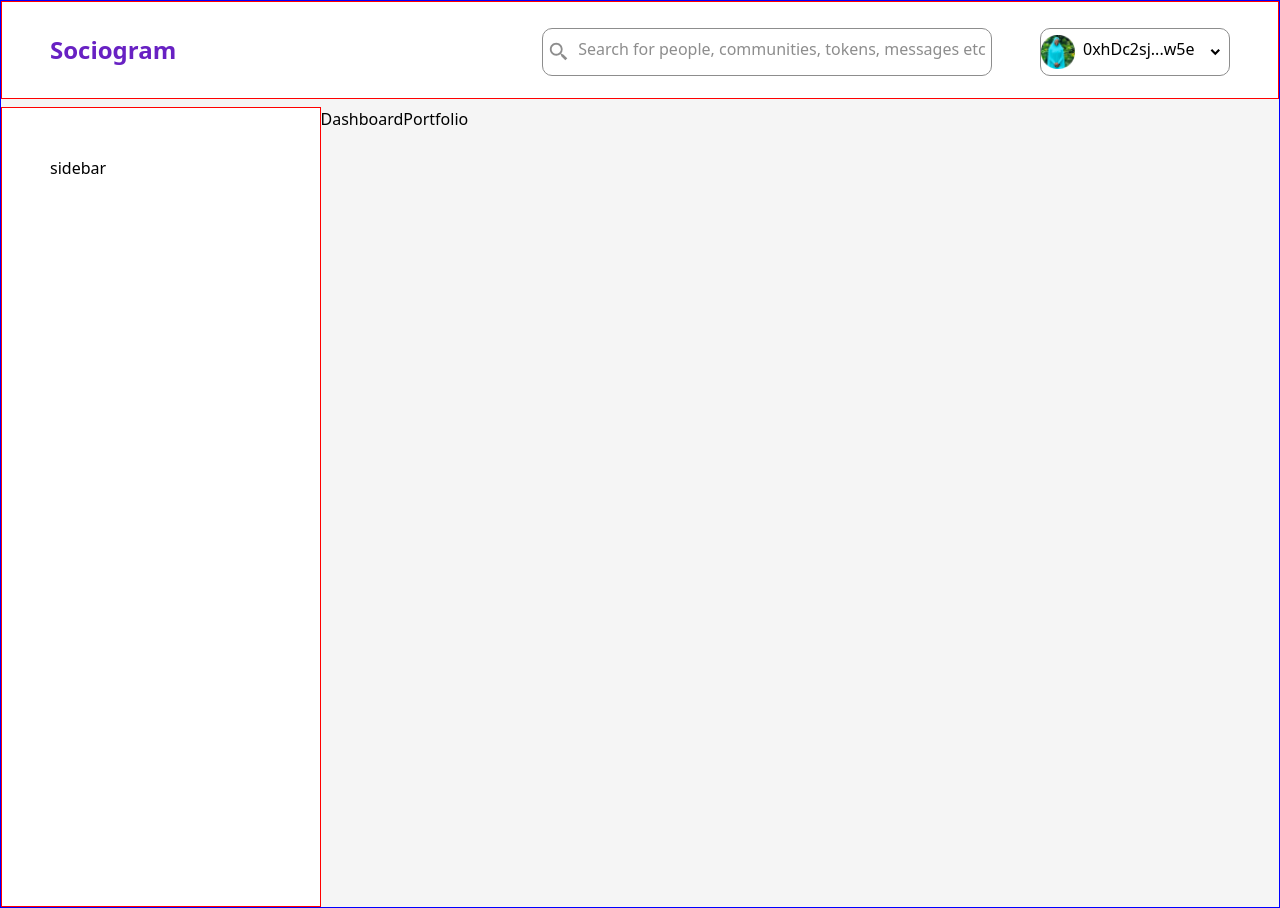
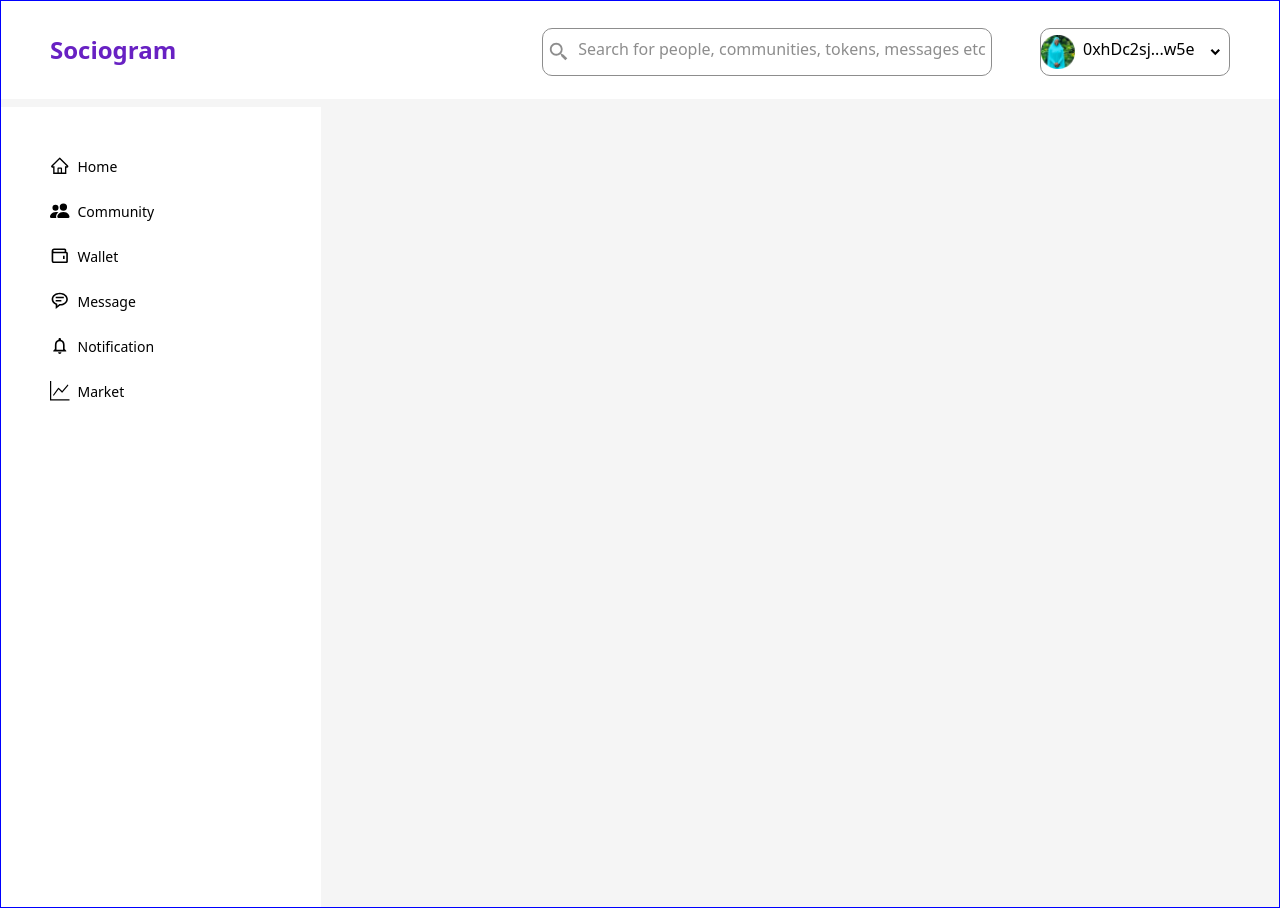
Before and after one commit to mySociogram/Frontend, a React (Vite) app: page / in a window 1280 px wide. Built offline with nearby package versions, Linux system fonts and the light colour scheme.

Commit message:
created the sidebar

```diff
--- a/src/components/SideBar.tsx
+++ b/src/components/SideBar.tsx
@@ -1,8 +1,128 @@
 import React from 'react'
 import '../style/SideBar.css'
+import { AiOutlineHome } from 'react-icons/ai'
+import { BiWallet } from 'react-icons/bi'
+import { BiMessageRoundedDetail } from 'react-icons/bi'
+import { BsFillPeopleFill } from 'react-icons/bs'
+import { MdNotificationsNone } from 'react-icons/md'
+import { BsGraphUp } from 'react-icons/bs'
+import { Link, useLocation } from 'react-router-dom'
 
 const SideBar = () => {
-  return <aside className='sidebar p-lg-5'>sidebar</aside>
+  const location = useLocation()
+  return (
+    <aside className='sidebar p-lg-5'>
+      <section>
+        <div className='d-flex'>
+          <AiOutlineHome
+            className='side-icons'
+            style={{
+              color: location.pathname === '/Home' ? '#6821C3' : 'black',
+            }}
+          />
+          <Link
+            to='/Home'
+            className='Link-sideText ms-lg-2'
+            style={{
+              color: location.pathname === '/Home' ? '#6821C3' : 'black',
+            }}
+          >
+            <p>Home</p>
+          </Link>
+        </div>
+        <div className='d-flex mt-lg-2'>
+          <BsFillPeopleFill
+            className='side-icons'
+            style={{
+              color: location.pathname === '/Community' ? '#6821C3' : 'black',
+            }}
+          />
+          <Link
+            to='/Community'
+            className='Link-sideText ms-lg-2'
+            style={{
+              color: location.pathname === '/Community' ? '#6821C3' : 'black',
+            }}
+          >
+            <p>Community</p>
+          </Link>
+        </div>
+        <div className='d-flex mt-lg-2'>
+          <BiWallet
+            className='side-icons'
+            style={{
+              color:
+                location.pathname === '/DashboardWallet' ? '#6821C3' : 'black',
+            }}
+          />
+          <Link
+            to='/DashboardWallet'
+            className='Link-sideText ms-lg-2'
+            style={{
+              color:
+                location.pathname === '/DashboardWallet' ? '#6821C3' : 'black',
+            }}
+          >
+            <p>Wallet</p>
+          </Link>
+        </div>
+        <div className='d-flex mt-lg-2'>
+          <BiMessageRoundedDetail
+            className='side-icons'
+            style={{
+              color: location.pathname === '/Message' ? '#6821C3' : 'black',
+            }}
+          />
+          <Link
+            to='/Message'
+            className='Link-sideText ms-lg-2'
+            style={{
+              color: location.pathname === '/Message' ? '#6821C3' : 'black',
+            }}
+          >
+            <p>Message</p>
+          </Link>
+        </div>
+        <div className='d-flex mt-lg-2'>
+          <MdNotificationsNone
+            className='side-icons'
+            style={{
+              color:
+                location.pathname === '/Notification' ? '#6821C3' : 'black',
+            }}
+          />
+          <Link
+            to='/Notification'
+            className='Link-sideText ms-lg-2'
+            style={{
+              color:
+                location.pathname === '/Notification' ? '#6821C3' : 'black',
+            }}
+          >
+            <p>Notification</p>
+          </Link>
+        </div>
+        <div className='d-flex mt-lg-2'>
+          <BsGraphUp
+            className='side-icons'
+            style={{
+              color: location.pathname === '/Market' ? '#6821C3' : 'black',
+            }}
+          />
+          <Link
+            to='/Market'
+            className='Link-sideText ms-lg-2'
+            style={{
+              color: location.pathname === '/Market' ? '#6821C3' : 'black',
+            }}
+          >
+            <p>Market</p>
+          </Link>
+        </div>
+      </section>
+      <article></article>
+    </aside>
+  )
 }
 
 export default SideBar
--- a/src/routes/DashboardPortfolio.tsx
+++ /dev/null
@@ -1,7 +0,0 @@
-import React from 'react'
-
-const DashboardPortfolio = () => {
-  return <div>DashboardPortfolio</div>
-}
-
-export default DashboardPortfolio
--- /dev/null
+++ b/src/routes/DashboardWallet.tsx
@@ -0,0 +1,9 @@
+import React from 'react'
+
+const DashboardWallet = () => {
+  return (
+    <div>DashboardWallet</div>
+  )
+}
+
+export default DashboardWallet
--- a/src/routes/Home.tsx
+++ b/src/routes/Home.tsx
@@ -69,7 +69,7 @@ const Home = () => {
 
   return (
     <div className='home'>
-      <Sidebar />
+      {/* <Sidebar /> */}
       <div className='mainbar'>
         <div className='mainbar1'>{cards}</div>
         <div className='mainbar2'>
--- a/src/style/NavBar.css
+++ b/src/style/NavBar.css
@@ -6,7 +6,7 @@
   .nav-header {
     background: #ffffff;
     justify-content: space-between;
-    border: 1px solid red;
+    border: 1px solid #ffffff;
     height: 96px;
   }
   .nav-header h3 {
--- a/src/style/SideBar.css
+++ b/src/style/SideBar.css
@@ -1,3 +1,16 @@
-.sidebar {
-  border: 1px solid red;
+@media (min-width: 1024px) {
+  .sidebar {
+    border: 1px solid white;
+  }
+  .Link-sideText {
+    text-decoration: none;
+    font-weight: 400;
+    font-size: 14px;
+    line-height: 21px;
+    color: #373e43;
+  }
+  .side-icons {
+    width: 19.5px;
+    height: 19.5px;
+  }
 }
```
Also changed, not shown: src/App.jsx (+7 -7 lines).
